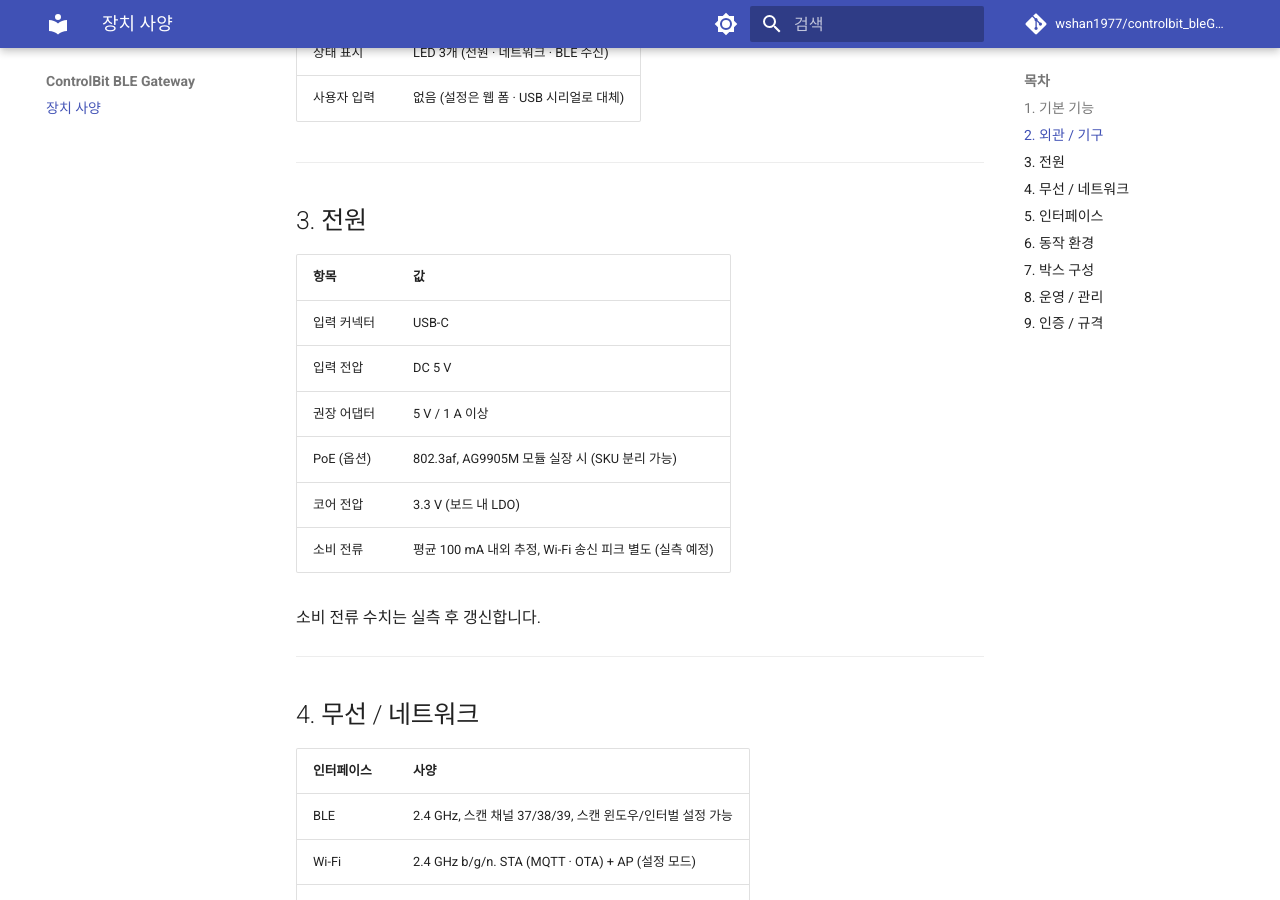
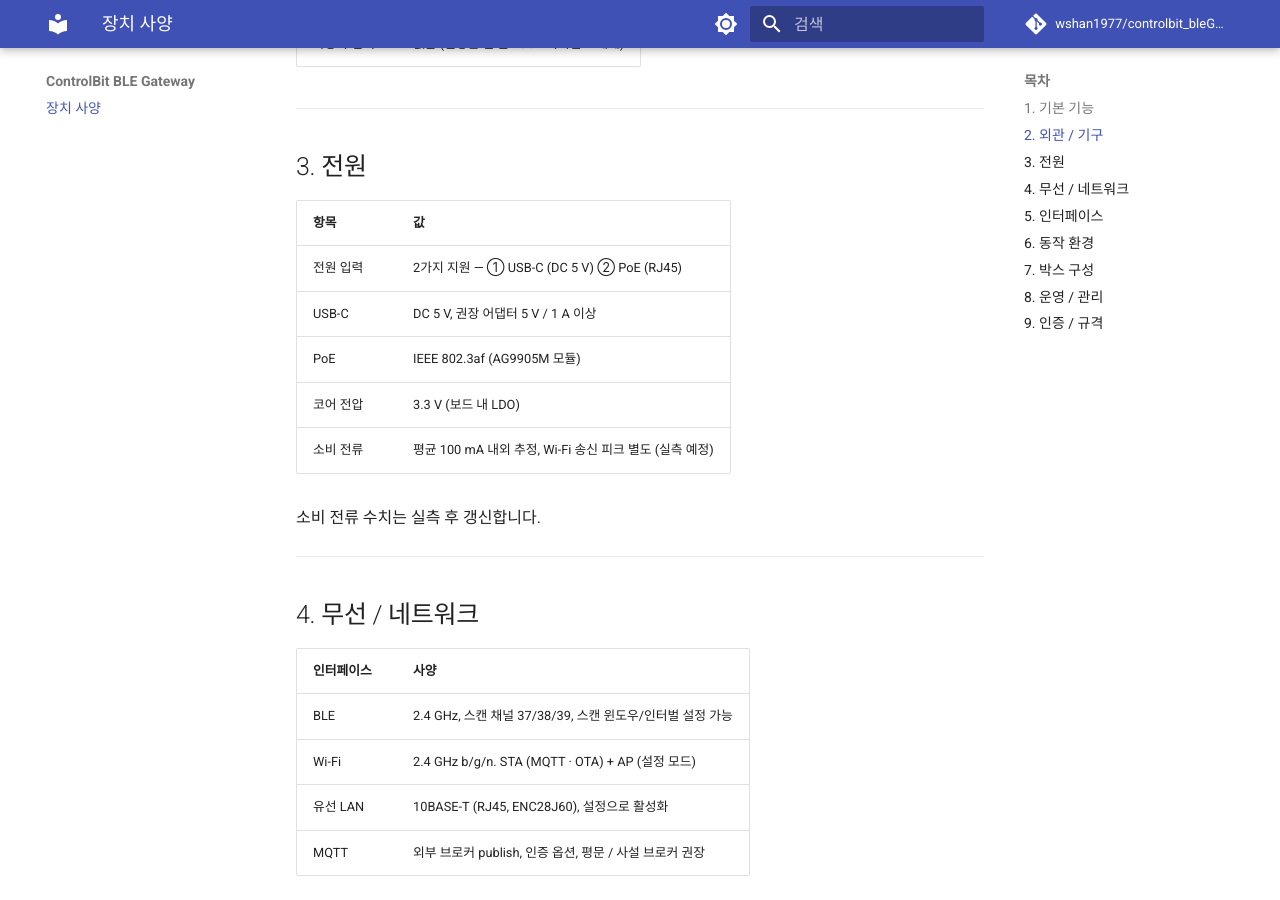
Before and after one commit to wshan1977/controlbit_bleGateWay, an MkDocs documentation site: the page built from doc/index.md, in a window 1280 px wide and 900 px high, scrolled down 1525 px. Built offline with MkDocs 1.6.1 and Material for MkDocs 9.7.7, drawn with Linux system fonts in a browser that asks for light colours; comment, search, counter and statistics services are not loaded.

Commit message:
Add bracket photo; present USB-C and PoE as dual power inputs
Co-Authored-By: Claude Fable 5 <noreply@anthropic.com>

```diff
--- a/doc/index.md
+++ b/doc/index.md
@@ -45,10 +45,9 @@ iBeacon · Eddystone 등 BLE 태그의 광고를 수신 · 필터링해 JSON으
 
 | 항목 | 값 |
 | ---- | ---- |
-| 입력 커넥터 | USB-C |
-| 입력 전압 | DC 5 V |
-| 권장 어댑터 | 5 V / 1 A 이상 |
-| PoE (옵션) | 802.3af, AG9905M 모듈 실장 시 (SKU 분리 가능) |
+| 전원 입력 | 2가지 지원 — ① USB-C (DC 5 V) ② PoE (RJ45) |
+| USB-C | DC 5 V, 권장 어댑터 5 V / 1 A 이상 |
+| PoE | IEEE 802.3af (AG9905M 모듈) |
 | 코어 전압 | 3.3 V (보드 내 LDO) |
 | 소비 전류 | 평균 100 mA 내외 추정, Wi-Fi 송신 피크 별도 (실측 예정) |
 
```
Also changed, not shown: other parts of doc/index.md (+4 -4 lines), doc/assets/case_bottom.png (added).
